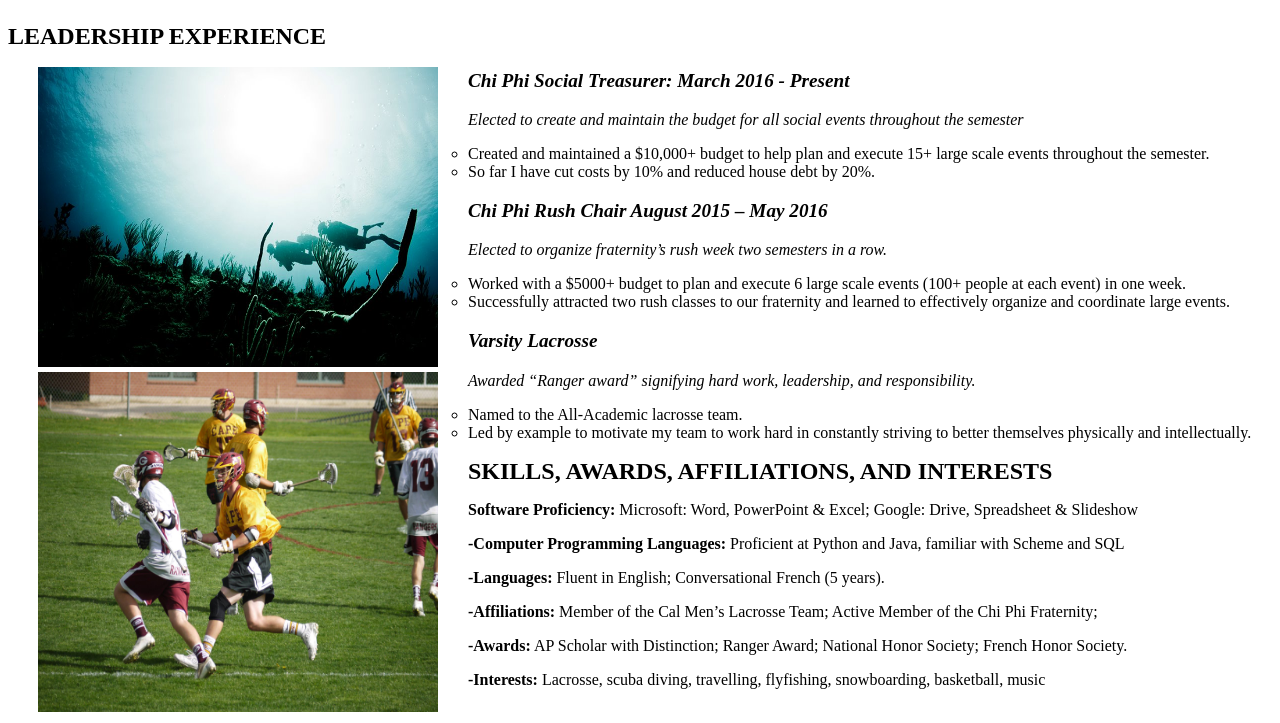
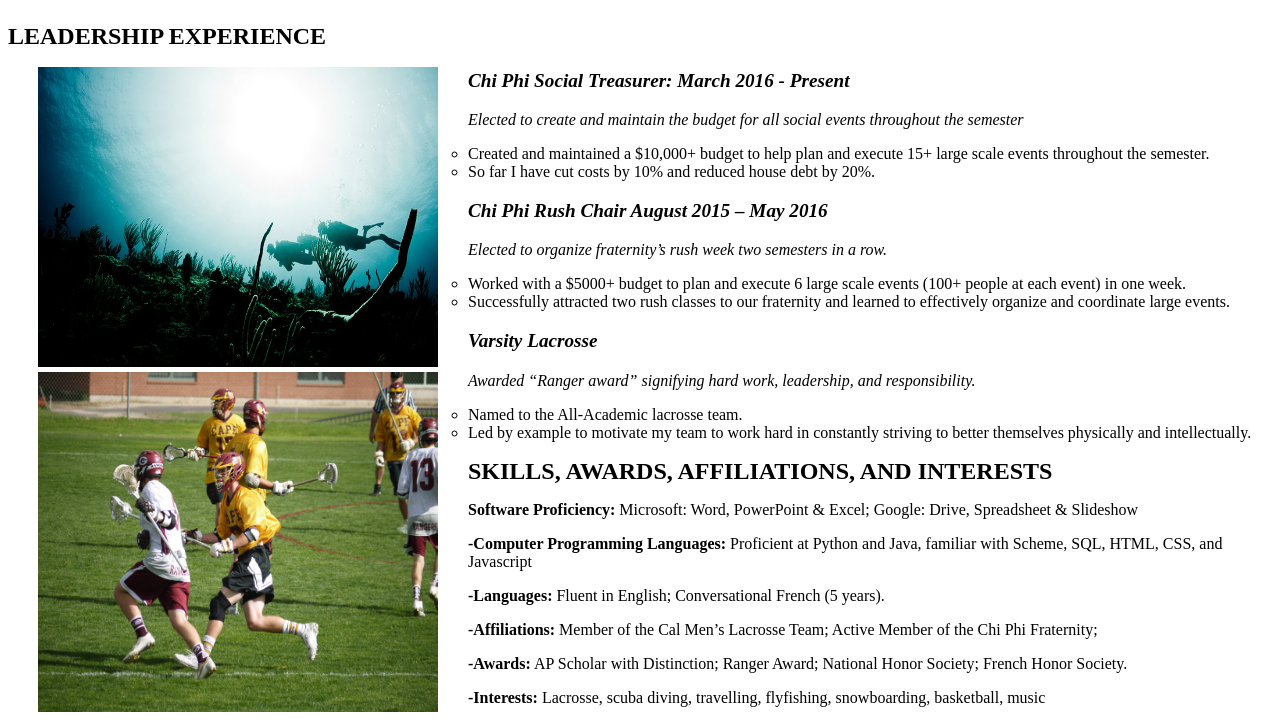
Before and after one commit to lgzambello/lgzambello.github.io, a plain HTML site: page index.html in a window 1280 px wide. Shown: the part 1029-1752 px from the top of the page. Drawn offline with Linux system fonts and the light colour scheme.

Commit message:
Update index.html

```diff
--- a/index.html
+++ b/index.html
@@ -107,7 +107,7 @@ slideshows, posters, and talks.</li></ul>
 <li>	Led by example to motivate my team to work hard in constantly striving to better themselves physically and intellectually.</li></ul>
 <h1>SKILLS, AWARDS, AFFILIATIONS, AND INTERESTS</h1>
 <p><b>Software Proficiency:</b> Microsoft: Word, PowerPoint & Excel; Google: Drive, Spreadsheet & Slideshow</p>
-<p><b>-Computer Programming Languages:</b> Proficient at Python and Java, familiar with Scheme and SQL</p>
+<p><b>-Computer Programming Languages:</b> Proficient at Python and Java, familiar with Scheme, SQL, HTML, CSS, and Javascript</p>
 <p><b>-Languages:</b> Fluent in English; Conversational French (5 years).</p>
 <p><b>-Affiliations: </b>Member of the Cal Men’s Lacrosse Team; Active Member of the Chi Phi Fraternity;</p>
 <p><b>-Awards:</b> AP Scholar with Distinction; Ranger Award; National Honor Society; French Honor Society.</p>
```
